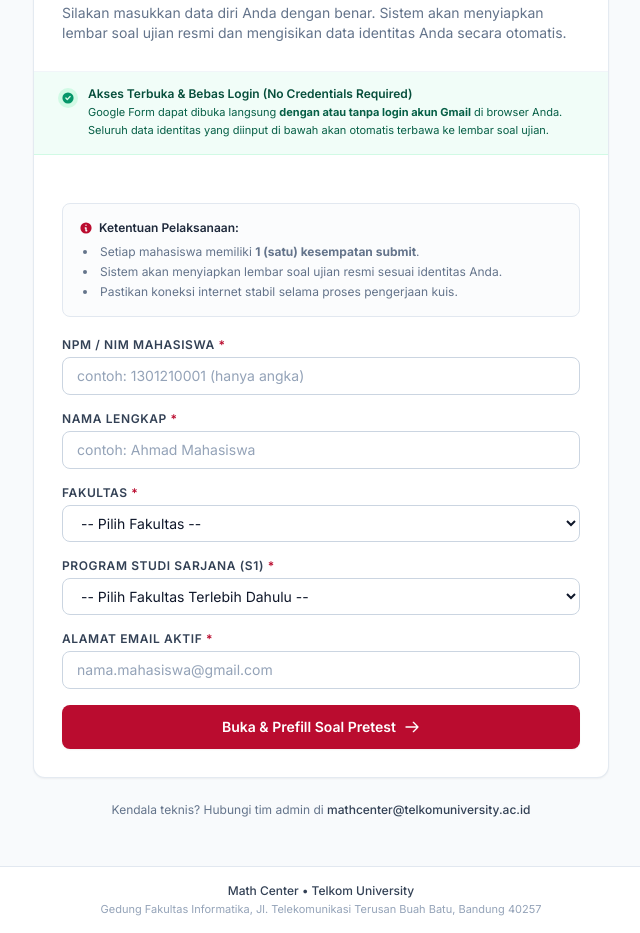
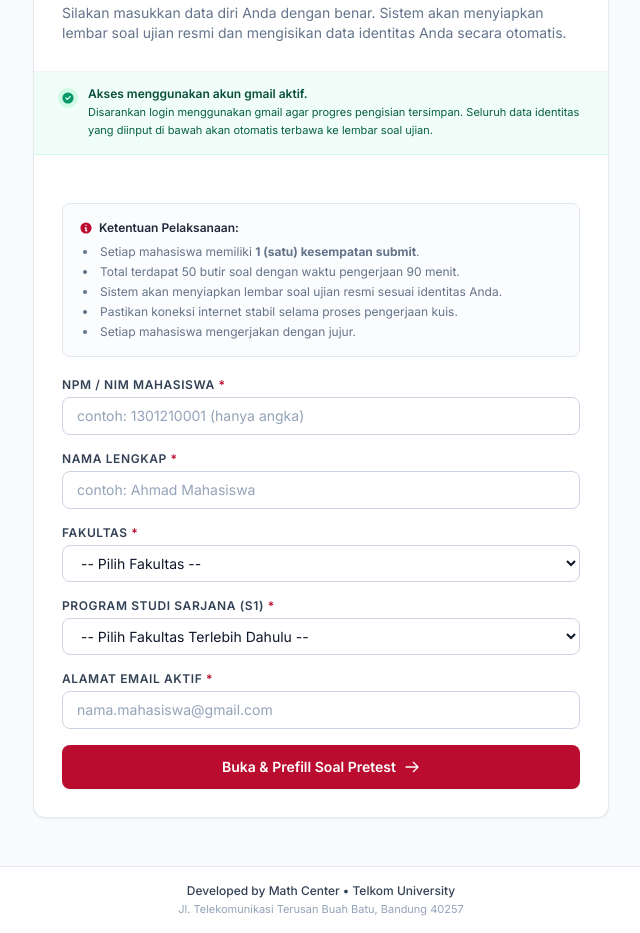
Before and after one commit to wsuryaningrat/math-center, a plain HTML site: page index.html in a window 1280 px wide. Shown: the part 201-1134 px from the top of the page, without its empty margins (319-959 px from the left). Drawn offline with nearby package versions, Linux system fonts and the light colour scheme.

Commit message:
Update access information and footer details

```diff
--- a/index.html
+++ b/index.html
@@ -105,9 +105,9 @@
             </svg>
           </div>
           <div class="flex-grow">
-            <div class="font-semibold text-emerald-900">Akses Terbuka & Bebas Login (No Credentials Required)</div>
+            <div class="font-semibold text-emerald-900">Akses menggunakan akun gmail aktif.</div>
             <p class="text-[11px] text-emerald-800 mt-0.5 leading-relaxed">
-              Google Form dapat dibuka langsung <strong>dengan atau tanpa login akun Gmail</strong> di browser Anda.
+              Disarankan login menggunakan gmail agar progres pengisian tersimpan.
               Seluruh data identitas yang diinput di bawah akan otomatis terbawa ke lembar soal ujian.
             </p>
           </div>
@@ -146,8 +146,10 @@
             </div>
             <ul class="list-disc list-inside space-y-1 text-slate-500 pl-1">
               <li>Setiap mahasiswa memiliki <strong>1 (satu) kesempatan submit</strong>.</li>
+              <li>Total terdapat 50 butir soal dengan waktu pengerjaan 90 menit.</li>
               <li>Sistem akan menyiapkan lembar soal ujian resmi sesuai identitas Anda.</li>
               <li>Pastikan koneksi internet stabil selama proses pengerjaan kuis.</li>
+              <li>Setiap mahasiswa mengerjakan dengan jujur.</li>
             </ul>
           </div>
 
@@ -317,11 +319,6 @@
 
       </div>
 
-      <!-- Info Bantuan / Kontak Akademik -->
-      <div class="mt-6 text-center text-xs text-slate-500 space-y-1">
-        <p>Kendala teknis? Hubungi tim admin di <span
-            class="text-slate-700 font-medium">mathcenter@telkomuniversity.ac.id</span></p>
-      </div>
 
     </div>
   </main>
@@ -329,8 +326,8 @@
   <!-- FOOTER RESMI -->
   <footer class="bg-white border-t border-slate-200 py-4 text-center text-xs text-slate-500">
     <div class="max-w-5xl mx-auto px-4">
-      <p class="font-medium text-slate-700">Math Center &bull; Telkom University</p>
-      <p class="text-[11px] text-slate-400 mt-0.5">Gedung Fakultas Informatika, Jl. Telekomunikasi Terusan Buah Batu,
+      <p class="font-medium text-slate-700">Developed by Math Center &bull; Telkom University</p>
+      <p class="text-[11px] text-slate-400 mt-0.5">Jl. Telekomunikasi Terusan Buah Batu,
         Bandung 40257</p>
     </div>
   </footer>
```
